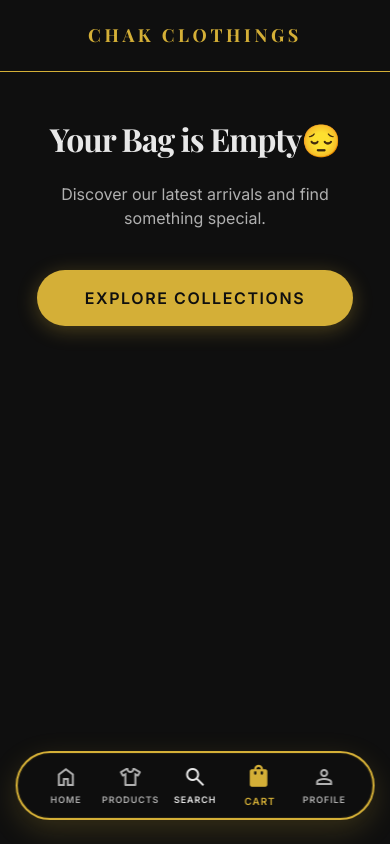
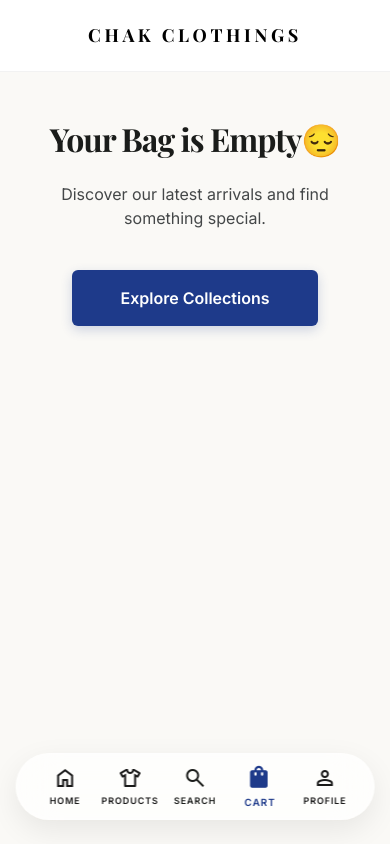
Before and after one commit to luckycelestial/chak-clothings, a Next.js app in the folder app/: page /shopping_bag in a window 390 px wide. Built offline with nearby package versions, Linux system fonts and the light colour scheme.

Commit message:
feat: Update styling across pages - dark theme with golden accents for home, products, product detail, shopping bag, and navigation

```diff
--- a/app/src/app/globals.css
+++ b/app/src/app/globals.css
@@ -10,56 +10,56 @@
 }
 
 :root {
-  /* Colors from Design System - Dark Theme */
-  --surface: #0f0f0f;
-  --surface-dim: #1a1a1a;
-  --surface-bright: #1a1a1a;
-  --surface-container-lowest: #1a1a1a;
-  --surface-container-low: #252525;
-  --surface-container: #2a2a2a;
-  --surface-container-high: #303030;
-  --surface-container-highest: #353535;
-  --on-surface: #e8e8e8;
-  --on-surface-variant: #b0b0b0;
-  --inverse-surface: #e8e8e8;
-  --inverse-on-surface: #1a1a1a;
-  --outline: #7a7a7a;
-  --outline-variant: #404040;
-  --surface-tint: #a0a0a0;
+  /* Colors from Design System */
+  --surface: #faf9f6;
+  --surface-dim: #dbdad7;
+  --surface-bright: #faf9f6;
+  --surface-container-lowest: #ffffff;
+  --surface-container-low: #f4f3f0;
+  --surface-container: #efeeeb;
+  --surface-container-high: #e9e8e5;
+  --surface-container-highest: #e3e2df;
+  --on-surface: #1a1c1a;
+  --on-surface-variant: #444748;
+  --inverse-surface: #2f312f;
+  --inverse-on-surface: #f2f1ee;
+  --outline: #747878;
+  --outline-variant: #c4c7c7;
+  --surface-tint: #5f5e5e;
   --primary: #000000;
-  --on-primary: #d4af37;
-  --primary-container: #0f0f0f;
-  --on-primary-container: #d4af37;
-  --inverse-primary: #d4af37;
+  --on-primary: #ffffff;
+  --primary-container: #1c1b1b;
+  --on-primary-container: #858383;
+  --inverse-primary: #c8c6c5;
   --secondary: #4059aa;
   --on-secondary: #ffffff;
   --secondary-container: #8fa7fe;
   --on-secondary-container: #1d3989;
-  --tertiary: #d4af37;
-  --on-tertiary: #000000;
-  --tertiary-container: #d4af37;
-  --on-tertiary-container: #1a1a1a;
+  --tertiary: #735c00;
+  --on-tertiary: #ffffff;
+  --tertiary-container: #cca730;
+  --on-tertiary-container: #4f3e00;
   --error: #ba1a1a;
   --on-error: #ffffff;
   --error-container: #ffdad6;
   --on-error-container: #93000a;
-  --background: #0f0f0f;
-  --on-background: #e8e8e8;
-  --surface-variant: #303030;
+  --background: #faf9f6;
+  --on-background: #1a1c1a;
+  --surface-variant: #e3e2df;
 
   --charcoal-black: #1A1A1A;
   --deep-slate: #2D3436;
   --gold-luxury: #D4AF37;
   --warm-bronze: #B8860B;
-  --ivory-white: #1a1a1a;
+  --ivory-white: #F8F7F4;
   --action-blue: #1E3A8A;
   --slate-hover: #3B3F47;
   --gold-glow: #FFD700;
-  --soft-grey: #252525;
-  --medium-grey: #606060;
-  --dark-grey: #b0b0b0;
-  --border-light: #404040;
-  --background-warm: #0f0f0f;
+  --soft-grey: #E8E8E8;
+  --medium-grey: #A0A0A0;
+  --dark-grey: #4A4A4A;
+  --border-light: #D1D5DB;
+  --background-warm: #FEFDFB;
 
   /* Spacing */
   --spacing-base: 8px;
@@ -215,15 +215,15 @@ h1, h2, h3, .font-serif {
   transform: translateX(-50%);
   width: 92%;
   max-width: 420px;
-  background: rgba(15, 15, 15, 0.85);
+  background: rgba(255, 255, 255, 0.75);
   backdrop-filter: blur(20px) saturate(180%);
   -webkit-backdrop-filter: blur(20px) saturate(180%);
   border-radius: var(--radius-full);
   padding: 12px 16px;
-  border: 2px solid #D4AF37;
+  border: 1px solid rgba(255, 255, 255, 0.3);
   box-shadow:
-    0 10px 30px rgba(212, 175, 55, 0.2),
-    inset 0 0 0 1px rgba(212, 175, 55, 0.1);
+    0 10px 30px rgba(0, 0, 0, 0.08),
+    inset 0 0 0 1px rgba(255, 255, 255, 0.2);
   display: flex;
   justify-content: space-around;
   align-items: center;
@@ -236,13 +236,13 @@ h1, h2, h3, .font-serif {
   align-items: center;
   gap: 4px;
   text-decoration: none;
-  color: #b0b0b0;
+  color: #1A1A1A;
   transition: all 0.3s cubic-bezier(0.4, 0, 0.2, 1);
   flex: 1;
 }
 
 .nav-item.active {
-  color: #D4AF37;
+  color: var(--action-blue);
   font-weight: 700;
   transform: scale(1.1);
 }
@@ -252,7 +252,7 @@ h1, h2, h3, .font-serif {
 }
 
 .nav-item:hover:not(.active) {
-  color: #D4AF37;
+  color: var(--action-blue);
 }
 
 .nav-item span:last-child {
--- a/app/src/app/products/page.tsx
+++ b/app/src/app/products/page.tsx
@@ -170,7 +170,7 @@ export default function ProductsPage() {
                 marginBottom: '12px',
                 borderRadius: '8px',
                 overflow: 'hidden',
-                border: '2px solid #D4AF37',
+                border: product.isPremium ? '1px solid var(--gold-luxury)' : '1px solid var(--border-light)',
               }}>
                 <img
                   src={product.image}
--- a/app/src/app/shopping_bag/page.tsx
+++ b/app/src/app/shopping_bag/page.tsx
@@ -23,11 +23,11 @@ export default function ShoppingBag() {
   if (cart.length === 0) {
     return (
       <div className="container animate-fade-in" style={{ paddingTop: '120px', textAlign: 'center' }}>
-        <h1 className="text-h1" style={{ marginBottom: '24px', color: '#e8e8e8' }}>Your Bag is Empty😔</h1>
-        <p className="text-body-reg" style={{ marginBottom: '40px', color: '#b0b0b0' }}>
+        <h1 className="text-h1" style={{ marginBottom: '24px' }}>Your Bag is Empty😔</h1>
+        <p className="text-body-reg" style={{ marginBottom: '40px', color: 'var(--on-surface-variant)' }}>
           Discover our latest arrivals and find something special.
         </p>
-        <Link href="/products" className="btn-primary" style={{ padding: '16px 48px', background: '#D4AF37', color: '#0f0f0f', textDecoration: 'none', borderRadius: '40px', fontWeight: 600, display: 'inline-block', boxShadow: '0 4px 20px rgba(212, 175, 55, 0.3)', textTransform: 'uppercase', letterSpacing: '0.1em' }}>
+        <Link href="/products" className="btn-primary" style={{ padding: '16px 48px' }}>
           Explore Collections
         </Link>
       </div>
@@ -37,8 +37,8 @@ export default function ShoppingBag() {
   return (
     <div className="container animate-fade-in" style={{ paddingTop: '72px', paddingBottom: '120px' }}>
       <div style={{ marginBottom: isMobile ? '32px' : '48px' }}>
-        <h1 className="text-h1" style={{ marginBottom: '8px', color: '#e8e8e8' }}>Shopping Bag</h1>
-        <p className="text-body-reg" style={{ color: '#b0b0b0' }}>Review your premium selections from our heritage collection.</p>
+        <h1 className="text-h1" style={{ marginBottom: '8px' }}>Shopping Bag</h1>
+        <p className="text-body-reg" style={{ color: 'var(--on-surface-variant)' }}>Review your premium selections from our heritage collection.</p>
       </div>
 
       <div style={{
@@ -60,10 +60,10 @@ export default function ShoppingBag() {
               flexDirection: 'column',
               gap: '12px',
               padding: '16px',
-              background: '#1a1a1a',
-              border: '2px solid #D4AF37',
+              background: 'white',
+              border: '1px solid var(--border-light)',
               borderRadius: '16px',
-              boxShadow: '0 4px 12px rgba(212, 175, 55, 0.1)',
+              boxShadow: '0 4px 12px rgba(0,0,0,0.03)',
               position: 'relative',
               transition: 'transform 0.2s ease'
             }} className="cart-item-card">
@@ -72,15 +72,14 @@ export default function ShoppingBag() {
                 aspectRatio: '3/4',
                 overflow: 'hidden',
                 borderRadius: '8px',
-                background: '#0f0f0f',
-                border: '1px solid #D4AF37'
+                background: 'var(--surface-container-low)'
               }}>
                 <img src={item.image} alt={item.name} style={{ width: '100%', height: '100%', objectFit: 'cover' }} />
               </div>
 
               <div style={{ display: 'flex', flexDirection: 'column', gap: '8px', flexGrow: 1 }}>
                 <div style={{ display: 'flex', justifyContent: 'space-between', alignItems: 'flex-start' }}>
-                  <h3 style={{ fontWeight: 700, fontSize: '14px', lineHeight: 1.2, margin: 0, color: '#e8e8e8' }}>{item.name}</h3>
+                  <h3 style={{ fontWeight: 700, fontSize: '14px', lineHeight: 1.2, margin: 0 }}>{item.name}</h3>
                   <button
                     onClick={() => removeFromCart(item.id, item.size, item.color)}
                     style={{ border: 'none', background: 'transparent', cursor: 'pointer', color: '#ff4444', padding: '4px' }}
@@ -90,31 +89,31 @@ export default function ShoppingBag() {
                 </div>
 
                 <div style={{ display: 'flex', gap: '8px', flexWrap: 'wrap' }}>
-                  <span style={{ fontSize: '10px', background: '#252525', padding: '2px 8px', borderRadius: '4px', fontWeight: 600, color: '#D4AF37', border: '1px solid #D4AF37' }}>{item.size}</span>
-                  <span style={{ fontSize: '10px', background: '#252525', padding: '2px 8px', borderRadius: '4px', fontWeight: 600, color: '#D4AF37', border: '1px solid #D4AF37' }}>{item.color}</span>
+                  <span style={{ fontSize: '10px', background: 'var(--surface-container-high)', padding: '2px 8px', borderRadius: '4px', fontWeight: 600 }}>{item.size}</span>
+                  <span style={{ fontSize: '10px', background: 'var(--surface-container-high)', padding: '2px 8px', borderRadius: '4px', fontWeight: 600 }}>{item.color}</span>
                 </div>
 
                 <div style={{ display: 'flex', justifyContent: 'space-between', alignItems: 'center', marginTop: '8px' }}>
-                  <span style={{ fontWeight: 700, color: '#D4AF37', fontSize: '15px' }}>{item.price}</span>
+                  <span style={{ fontWeight: 700, color: 'black', fontSize: '15px' }}>{item.price}</span>
 
                   {/* Quantity Controls */}
                   <div style={{
                     display: 'flex',
                     alignItems: 'center',
                     gap: '12px',
-                    border: '1px solid #D4AF37',
+                    border: '1px solid var(--border-light)',
                     borderRadius: '99px',
                     padding: '2px 8px',
-                    background: '#252525'
+                    background: 'var(--ivory-white)'
                   }}>
                     <button
                       onClick={() => updateQuantity(item.id, item.size, item.color, item.quantity - 1)}
-                      style={{ border: 'none', background: 'none', cursor: 'pointer', fontSize: '16px', fontWeight: 'bold', color: '#D4AF37' }}
+                      style={{ border: 'none', background: 'none', cursor: 'pointer', fontSize: '16px', fontWeight: 'bold' }}
                     >−</button>
-                    <span style={{ fontSize: '12px', fontWeight: 600, minWidth: '16px', textAlign: 'center', color: '#e8e8e8' }}>{item.quantity}</span>
+                    <span style={{ fontSize: '12px', fontWeight: 600, minWidth: '16px', textAlign: 'center' }}>{item.quantity}</span>
                     <button
                       onClick={() => updateQuantity(item.id, item.size, item.color, item.quantity + 1)}
-                      style={{ border: 'none', background: 'none', cursor: 'pointer', fontSize: '16px', fontWeight: 'bold', color: '#D4AF37' }}
+                      style={{ border: 'none', background: 'none', cursor: 'pointer', fontSize: '16px', fontWeight: 'bold' }}
                     >+</button>
                   </div>
                 </div>
@@ -175,11 +174,9 @@ export default function ShoppingBag() {
                 letterSpacing: '0.2em',
                 fontSize: '14px',
                 fontWeight: 700,
-                background: '#D4AF37',
-                color: '#0f0f0f',
-                borderRadius: '12px',
-                border: 'none',
-                cursor: 'pointer'
+                background: 'white',
+                color: 'black',
+                borderRadius: '12px'
               }}>Proceed to Checkout</button>
 
               <div style={{ display: 'flex', alignItems: 'center', justifyContent: 'center', gap: '10px', opacity: 0.7 }}>
@@ -189,12 +186,12 @@ export default function ShoppingBag() {
             </div>
           </div>
 
-          <div style={{ marginTop: '32px', padding: '24px', borderRadius: '16px', background: '#1a1a1a', border: '2px solid #D4AF37' }}>
-            <h4 style={{ fontSize: '14px', fontWeight: 700, marginBottom: '12px', color: '#D4AF37' }}>Wholesale Inquiries</h4>
-            <p style={{ fontSize: '12px', color: '#b0b0b0', lineHeight: 1.5, marginBottom: '16px' }}>
+          <div style={{ marginTop: '32px', padding: '24px', borderRadius: '16px', background: 'var(--surface-container-low)', border: '1px solid var(--border-light)' }}>
+            <h4 style={{ fontSize: '14px', fontWeight: 700, marginBottom: '12px' }}>Wholesale Inquiries</h4>
+            <p style={{ fontSize: '12px', color: 'var(--on-surface-variant)', lineHeight: 1.5, marginBottom: '16px' }}>
               Ordering for a team or retail store? Our wholesale partners receive exclusive heritage pricing and custom tailoring services.
             </p>
-            <a href="https://wa.me/918825481550" target="_blank" style={{ color: '#D4AF37', fontWeight: 600, fontSize: '12px', textDecoration: 'none' }}>Contact Wholesale Team →</a>
+            <a href="https://wa.me/918825481550" target="_blank" style={{ color: 'var(--action-blue)', fontWeight: 600, fontSize: '12px', textDecoration: 'none' }}>Contact Wholesale Team →</a>
           </div>
         </div>
       </div>
--- a/app/src/components/Navigation.tsx
+++ b/app/src/components/Navigation.tsx
@@ -37,8 +37,8 @@ export default function Navigation() {
         left: 0,
         right: 0,
         zIndex: 1000,
-        background: '#0f0f0f',
-        borderBottom: '1px solid #D4AF37',
+        background: 'white',
+        borderBottom: '1px solid rgba(0,0,0,0.05)',
         justifyContent: 'center',
         boxShadow: 'none',
         transition: 'all 0.3s ease',
@@ -47,7 +47,7 @@ export default function Navigation() {
         <Link href="/" className="logo" style={{
           fontSize: '24px',
           letterSpacing: '0.2em',
-          color: '#D4AF37',
+          color: 'black',
           fontWeight: '700'
         }}>
           CHAK CLOTHINGS
@@ -98,9 +98,9 @@ export default function Navigation() {
         }}>
           <div style={{
             position: 'relative',
-            background: '#1a1a1a',
+            background: 'white',
             borderRadius: '99px',
-            boxShadow: '0 10px 40px rgba(212, 175, 55, 0.1)',
+            boxShadow: '0 10px 40px rgba(0,0,0,0.15)',
             border: '1px solid var(--gold-luxury)',
             overflow: 'hidden'
           }}>
@@ -118,16 +118,10 @@ export default function Navigation() {
                 background: 'transparent',
                 fontSize: '15px',
                 fontWeight: 500,
-                color: '#e8e8e8',
+                color: 'var(--charcoal-black)',
                 outline: 'none'
               }}
             />
-            <style>{`
-              input::placeholder {
-                color: #D4AF37 !important;
-                opacity: 0.8 !important;
-              }
-            `}</style>
             <button
               onClick={() => setIsSearchOpen(false)}
               style={{
@@ -135,8 +129,8 @@ export default function Navigation() {
                 right: '12px',
                 top: '50%',
                 transform: 'translateY(-50%)',
-                background: '#D4AF37',
-                color: '#0f0f0f',
+                background: 'var(--action-blue)',
+                color: 'white',
                 border: 'none',
                 width: '36px',
                 height: '36px',
```
Also changed, not shown: app/src/app/page.tsx (+19 -20 lines), app/src/app/products/[id]/page.tsx (+4 -4 lines).
